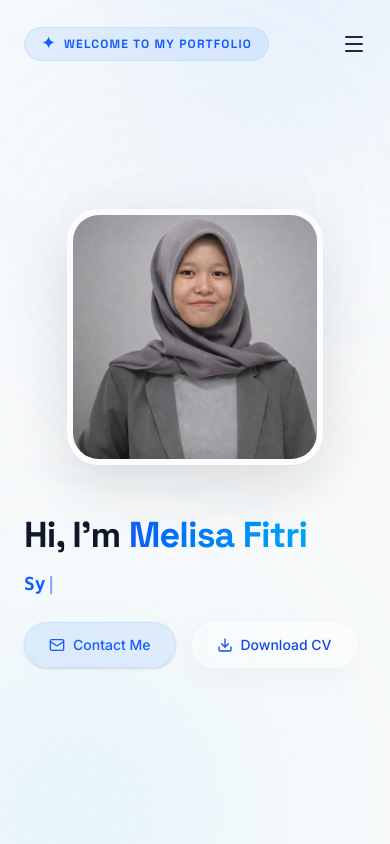
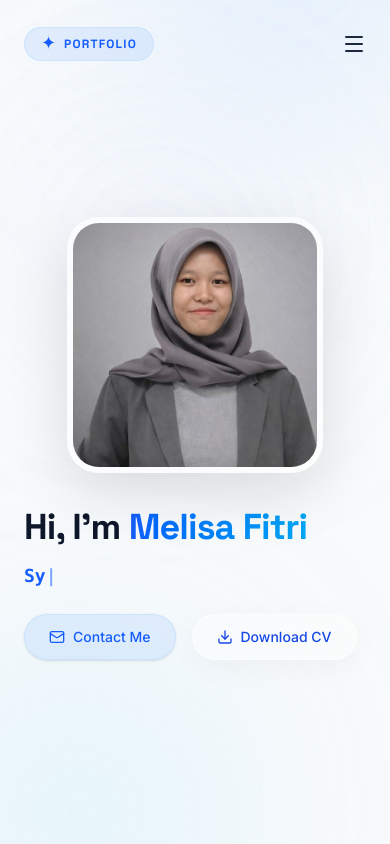
Before and after one commit to melisafitri/my-portofolio, a React (Vite) app: page / in a window 390 px wide. Shown: the top 844 px of the page. Built offline with nearby package versions, Linux system fonts and the light colour scheme.

Commit message:
feat: update tampilan device handphone

```diff
--- a/src/components/Contact.tsx
+++ b/src/components/Contact.tsx
@@ -12,7 +12,7 @@ const socials = [
 
 export function Contact() {
   return (
-    <section id="contact" className="py-32 px-6 md:px-12 relative overflow-hidden">
+    <section id="contact" className="py-16 md:py-32 px-6 md:px-12 relative overflow-hidden">
       <div className="absolute top-0 inset-x-0 h-px bg-gradient-to-r from-transparent via-blue-200 to-transparent opacity-50" />
 
       <div className="max-w-4xl mx-auto text-center relative z-10">
--- a/src/components/Hero.tsx
+++ b/src/components/Hero.tsx
@@ -85,7 +85,7 @@ export function Hero() {
       id="hero"
       className="min-h-screen flex items-center justify-center pt-20 pb-12 px-6 md:px-12"
     >
-      <div className="max-w-6xl mx-auto w-full grid md:grid-cols-2 gap-12 items-center">
+      <div className="max-w-6xl mx-auto w-full grid md:grid-cols-2 gap-8 md:gap-12 items-center">
         <motion.div
           initial={{ opacity: 0, y: 20 }}
           animate={{ opacity: 1, y: 0 }}
--- a/src/components/Navbar.tsx
+++ b/src/components/Navbar.tsx
@@ -53,7 +53,8 @@ export function Navbar() {
         <a href="#" className="inline-flex items-center gap-2 px-4 py-2 rounded-full bg-blue-500/10 border border-blue-200/60 backdrop-blur-md">
           <span className="text-blue-600 text-lg leading-none mt-[-2px]">✦</span>
           <span className="text-xs font-bold tracking-widest text-blue-600 uppercase font-display">
-            Welcome to my portfolio
+            <span className="hidden sm:inline">Welcome to my portfolio</span>
+            <span className="sm:hidden">Portfolio</span>
           </span>
         </a>
 
```
Also changed, not shown: 1 other file (tests, documents, lock files or other folders).
